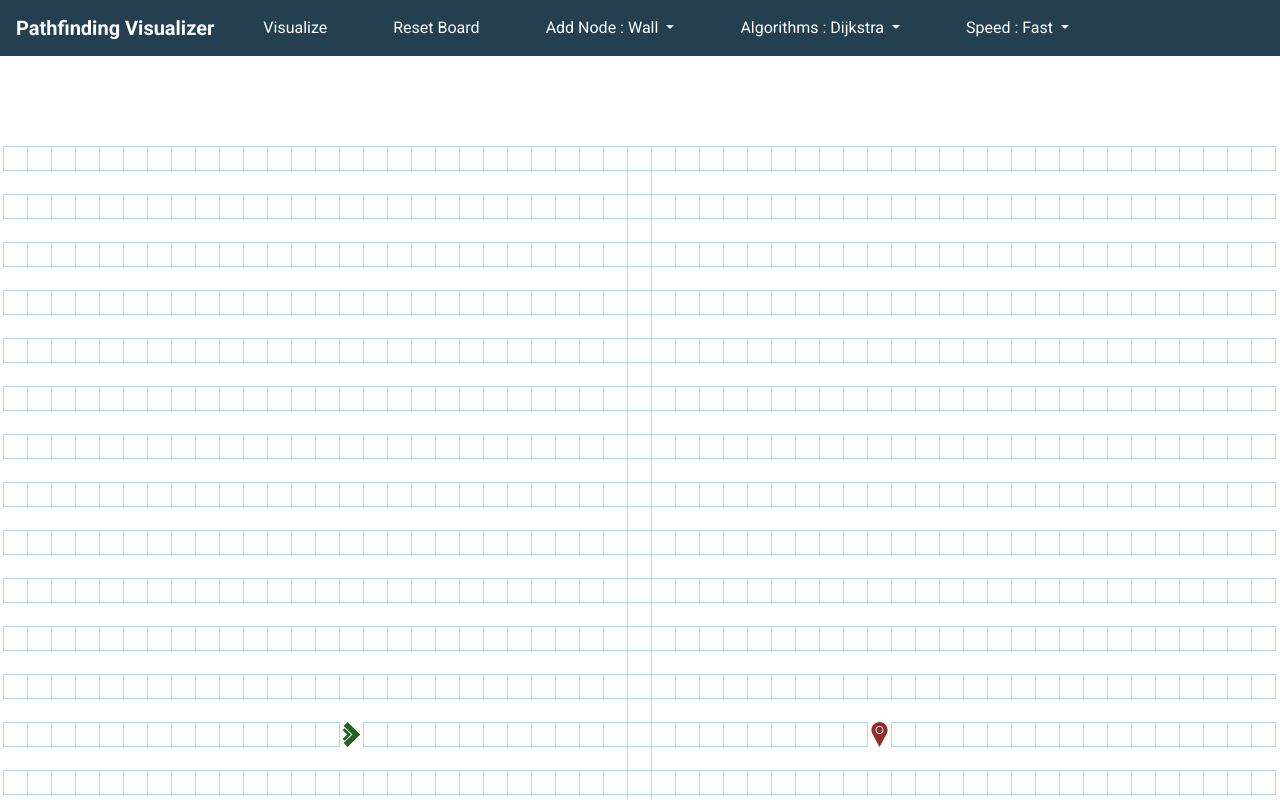
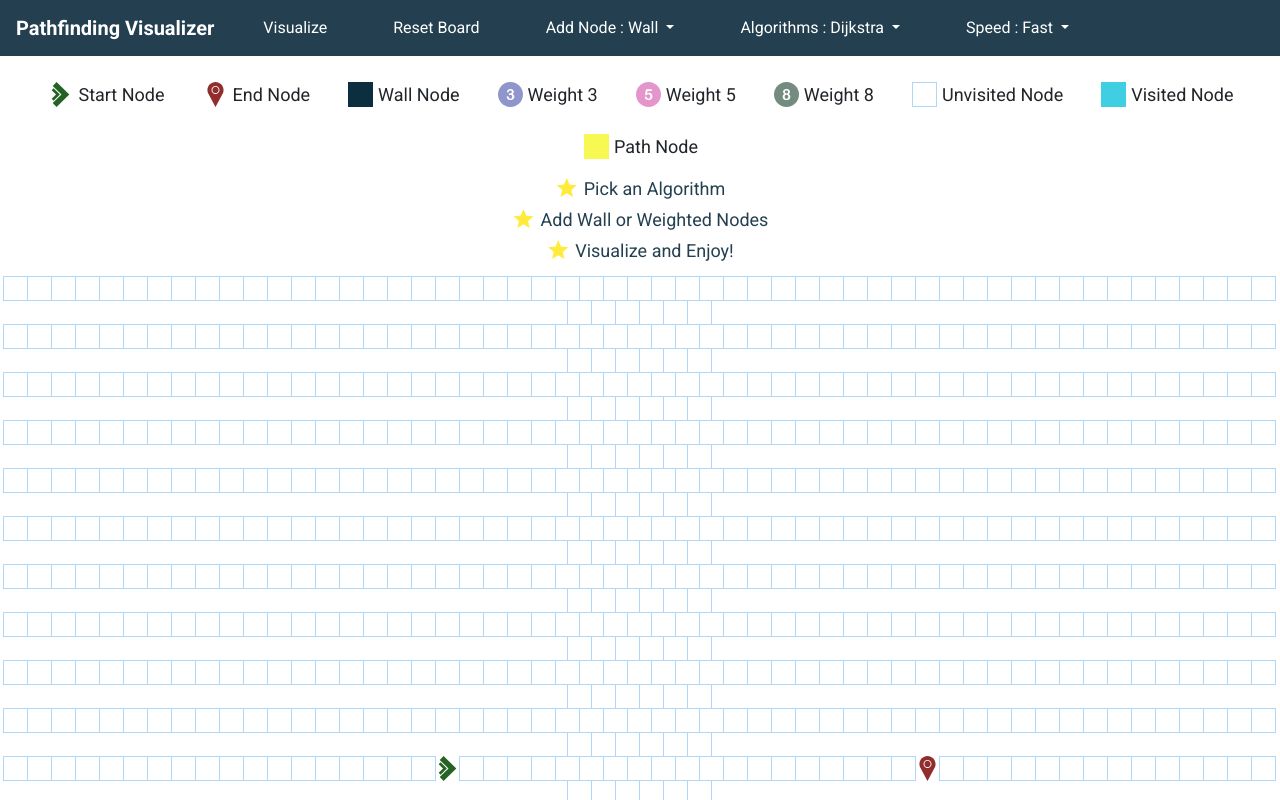
Before and after one commit to mingchengzack/Path-Finding-Visualizer, a React (Create React App) app: page / in a window 1280 px wide. Shown: the top 800 px of the page. Built offline with nearby package versions, Linux system fonts and the light colour scheme.

Commit message:
added instructions

```diff
--- a/public/index.html
+++ b/public/index.html
@@ -3,6 +3,10 @@
   <head>
     <meta charset="utf-8" />
     <link rel="icon" href="./homepage.ico" />
+    <link
+      rel="stylesheet"
+      href="https://fonts.googleapis.com/icon?family=Material+Icons"
+    />
     <meta name="viewport" content="width=device-width, initial-scale=1" />
     <meta name="theme-color" content="#000000" />
     <meta name="description" content="Pathfinding Visualizer using React" />
--- a/src/components/Grid.jsx
+++ b/src/components/Grid.jsx
@@ -7,10 +7,10 @@ import { bfs } from "../algorithms/bfs";
 
 import "./Node.css";
 
-const DEFAULT_START_X = 14;
-const DEFAULT_START_Y = 12;
-const DEFAULT_END_X = 36;
-const DEFAULT_END_Y = 12;
+const DEFAULT_START_X = 18;
+const DEFAULT_START_Y = 10;
+const DEFAULT_END_X = 38;
+const DEFAULT_END_Y = 10;
 
 class Grid extends Component {
   constructor(props) {
--- a/src/components/Navbar.css
+++ b/src/components/Navbar.css
@@ -52,3 +52,82 @@
 #dropdown-item:hover {
   background-color: #1abc9c;
 }
+
+#info {
+  font-size: 18px;
+  font-family: "Roboto";
+  box-sizing: border-box;
+}
+
+#info div {
+  width: 25px;
+  height: 25px;
+  display: inline-block;
+  position: relative;
+  margin-right: 5px;
+  top: 0.35em;
+  margin-top: 20px;
+}
+
+#info > ul li {
+  display: inline-block;
+  padding: 0 38px 0 0;
+}
+
+.start {
+  background: url(../imgs/start.svg);
+}
+
+.end {
+  background: url(../imgs/end.svg);
+}
+
+.wall {
+  background-color: rgb(11, 47, 63);
+}
+
+.weight3 {
+  background: url(../imgs/w3.svg);
+}
+
+.weight5 {
+  background: url(../imgs/w5.svg);
+}
+
+.weight8 {
+  background: url(../imgs/w8.svg);
+}
+
+.unvisited-node {
+  border: 1px solid rgb(175, 216, 248);
+}
+
+.visited-node {
+  background-color: rgba(0, 190, 218, 0.75);
+}
+
+.path-node {
+  background-color: rgb(248, 248, 83);
+}
+
+.instruction {
+  font-family: "Roboto";
+  font-size: 18px;
+  color: rgb(36, 64, 80);
+}
+
+.instruction div {
+  display: inline-block;
+  position: relative;
+  margin-left: 5px;
+  top: -0.3em;
+}
+
+.instruction > ul li {
+  display: inline-block;
+}
+
+.instruction > ul {
+  padding: 0 0 0 0;
+  margin: 0 0 0;
+}
--- a/src/components/Node.css
+++ b/src/components/Node.css
@@ -126,5 +126,5 @@
 }
 
 .grid {
-  margin: 90px 0 0;
+  margin: 7px 0 0;
 }
--- a/src/components/PathfindingVisualizer.jsx
+++ b/src/components/PathfindingVisualizer.jsx
@@ -4,7 +4,9 @@ import { Nav } from "react-bootstrap";
 import Grid from "./Grid";
 import { nodeType } from "./Node";
 import Navitem from "./Navitem";
+import Icon from "@material-ui/core/Icon";
 import "./Navbar.css";
+import { yellow } from "@material-ui/core/colors";
 
 const algorithms = [
   "Dijkstra",
@@ -109,9 +111,69 @@ class PathfindingVisualizer extends Component {
             />
           </Nav>
         </Navbar>
+        <div id="info">
+          <ul>
+            <li>
+              <div className="start"></div>
+              Start Node
+            </li>
+            <li>
+              <div className="end"></div>
+              End Node
+            </li>
+            <li>
+              <div className="wall"></div>
+              Wall Node
+            </li>
+            <li>
+              <div className="weight3"></div>
+              Weight 3
+            </li>
+            <li>
+              <div className="weight5"></div>
+              Weight 5
+            </li>
+            <li>
+              <div className="weight8"></div>
+              Weight 8
+            </li>
+            <li>
+              <div className="unvisited-node"></div>
+              Unvisited Node
+            </li>
+            <li>
+              <div className="visited-node"></div>
+              Visited Node
+            </li>
+            <li>
+              <div className="path-node"></div>
+              Path Node
+            </li>
+          </ul>
+        </div>
+        <div className="instruction">
+          <ul>
+            <li>
+              <Icon style={{ color: yellow[500] }}>star</Icon>
+              <div> Pick an Algorithm </div>
+            </li>
+          </ul>
+          <ul>
+            <li>
+              <Icon style={{ color: yellow[500] }}>star</Icon>
+              <div> Add Wall or Weighted Nodes </div>
+            </li>
+          </ul>
+          <ul>
+            <li>
+              <Icon style={{ color: yellow[500] }}>star</Icon>
+              <div> Visualize and Enjoy! </div>
+            </li>
+          </ul>
+        </div>
         <Grid
-          rows={24}
-          cols={54}
+          rows={23}
+          cols={59}
           algorithm={this.state.curAlgorithm}
           nodetype={nodetype}
           onRef={ref => (this.grid = ref)}
```
